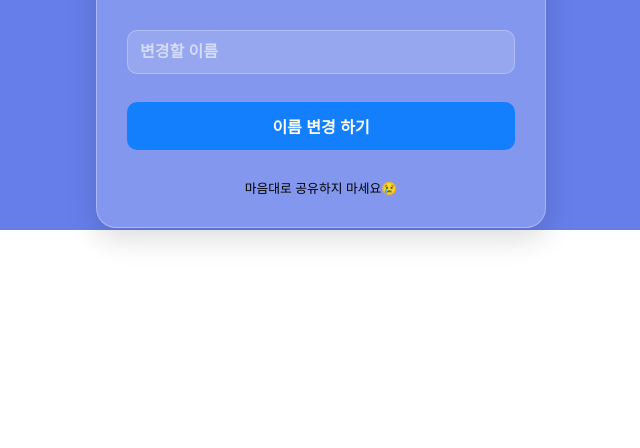
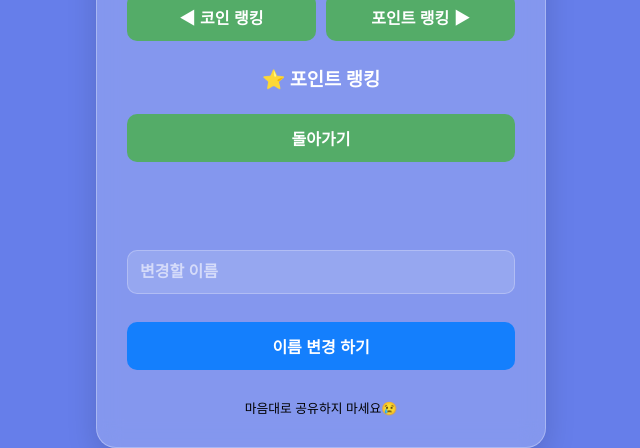
Before and after one commit to lsm100925-hue/quiz, a plain HTML site: page index.html in a window 1280 px wide. Shown: the part 570-1018 px from the top of the page, without its empty margins (294-934 px from the left). Before the commit the page ends 800 px from the top, so only its background shows below. Drawn offline with Linux system fonts and the light colour scheme; no server answers.

Commit message:
Update index.html

```diff
--- a/index.html
+++ b/index.html
@@ -32,7 +32,7 @@
       <button class="btn" style="background-color: #40c057; color: white;" onclick="updateServerRanking()">🏆 랭킹 등록하기</button>
     </div>
 
-<div id="ranking-area" class="hidden">
+<div id="ranking-area" >
           <h2>서버 랭킹</h2>
 
           <div style="display: flex; justify-content: center; gap: 10px; margin-bottom: 15px;">
```
